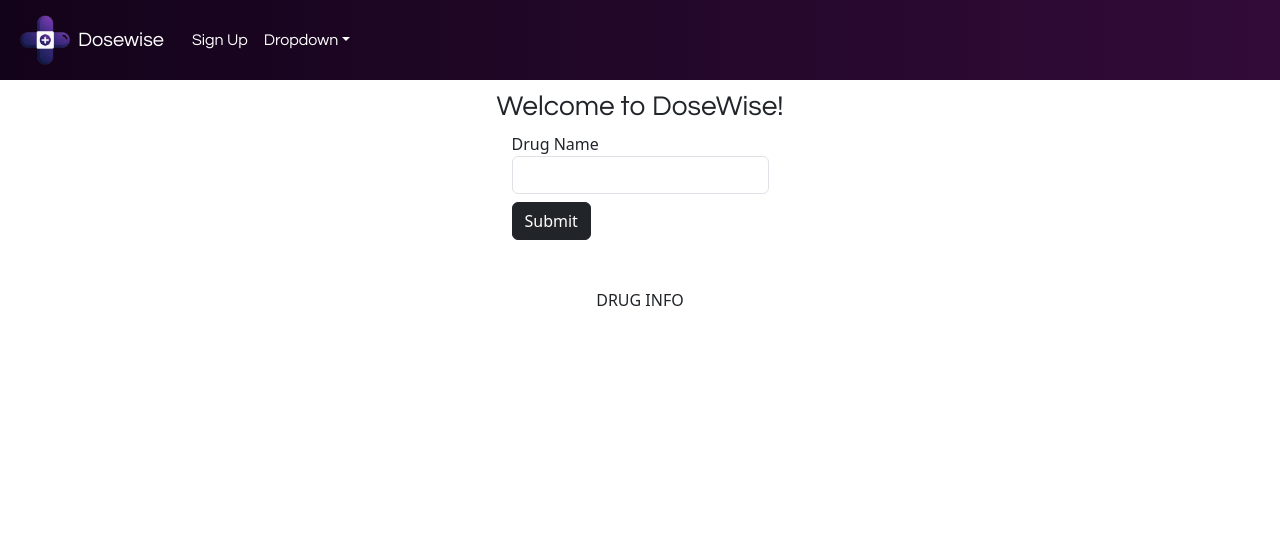
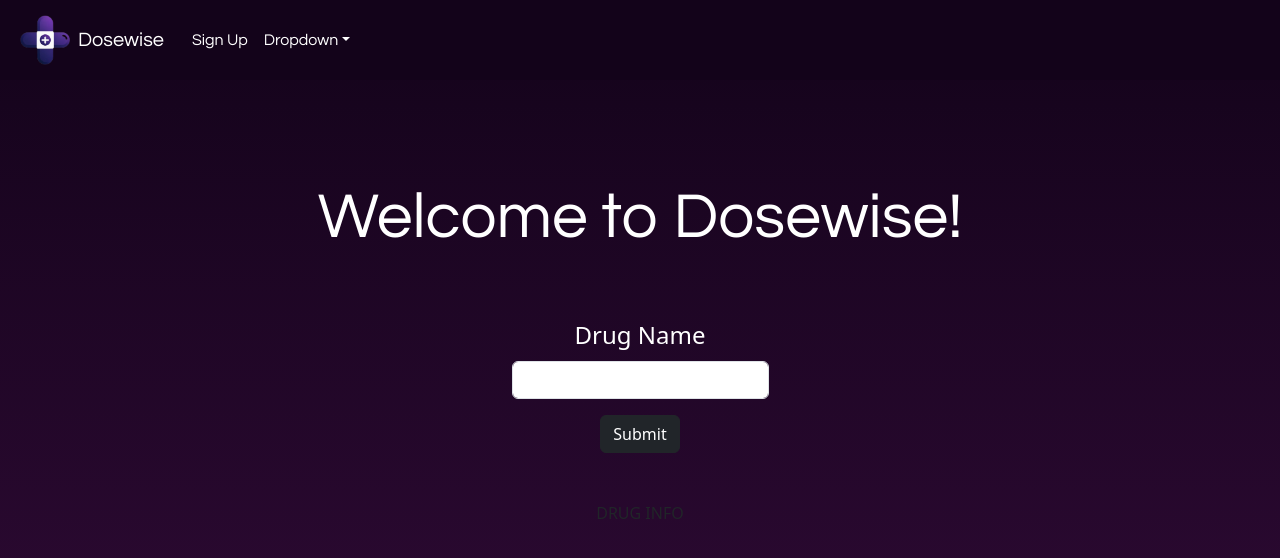
Before and after one commit to arnavk377/dosewise-frontend, a React (Vite) app: page / in a window 1280 px wide. Shown: the top 558 px of the page. Built offline with nearby package versions, Linux system fonts and the light colour scheme.

Commit message:
styling on home page

```diff
--- a/src/App.jsx
+++ b/src/App.jsx
@@ -23,20 +23,22 @@ export default function App() {
     <>
       <Navbar />
       <div className="d-flex justify-content-center align-items-center">
-      <h1 className="">Welcome to DoseWise!</h1>
+      <h1 className="text-white main-title">Welcome to Dosewise!</h1>
       </div>
       <div className="d-flex justify-content-center align-items-center">
       <form className='input-form' onSubmit={handleSubmit}>
-        <div>
-          <label htmlFor='data'>Drug Name</label>
+        <div className="text-center">
+          <label htmlFor='data' className="fs-4 text-white">Drug Name</label>
           <input type='text'
-          className='form-control'
+          className='form-control mt-2'
           id='data'
           value={data || ""}
           onChange={(e) => setData(e.target.value)}
           />
         </div>
-        <input className="btn btn-dark mt-2" type="submit"/>
+        <div className="d-flex justify-content-center align-items-center">
+          <input className="btn btn-dark mt-3" type="submit"/>
+        </div>
       </form>
       </div>
       <div className="d-flex justify-content-center align-items-center mt-5">
--- a/src/assets/navbar.css
+++ b/src/assets/navbar.css
@@ -6,7 +6,7 @@
 nav {
     width: 100%;
     height: 5em;
-    background-image: linear-gradient(to right, #13031a, #320b38);
+    background-image: linear-gradient(to bottom, #13031a, #13031a);
     display: flex;
     padding: 1em;
 }
--- a/src/index.css
+++ b/src/index.css
@@ -5,3 +5,17 @@ h1 {
     margin-left: 8px;
     margin-right: 8px;
 }
+
+body {
+    min-height: 100vh;
+    background-image: linear-gradient(to bottom, #13031a, #320b38);
+}
+
+.main-title {
+    font-family: 'Questrial', sans-serif;
+    font-size: 64px;
+    margin-top: 100px;
+    margin-bottom: 60px;
+    margin-left: 8px;
+    margin-right: 8px;
+}
```
